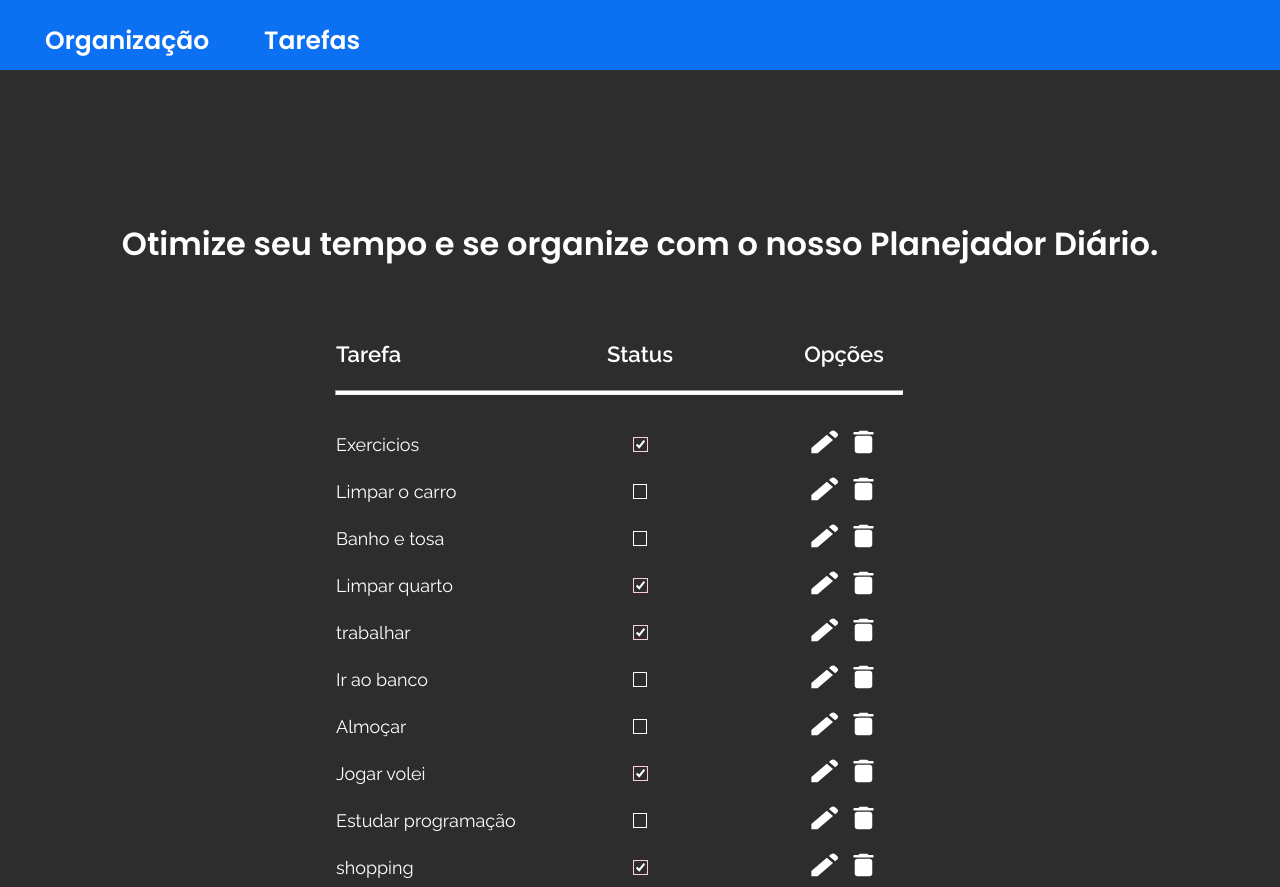
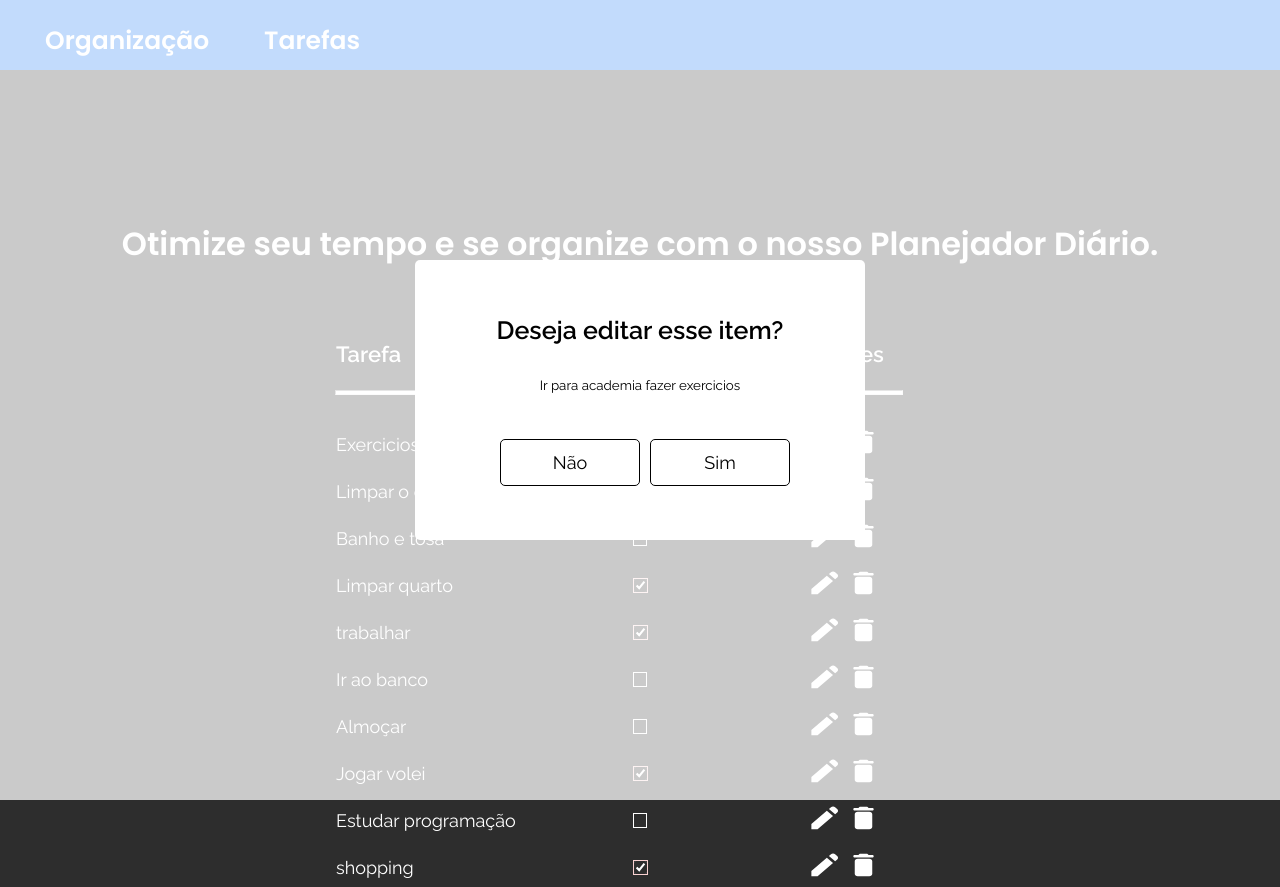
Before and after one commit to eduardojordane/OrganizadorTarefas, a React (Vite) app: page / in a window 1280 px wide. Both pictures are taken after a click on the button 824 px from the left and 443 px from the top of the page. Built offline with nearby package versions, Linux system fonts and the light colour scheme.

Commit message:
versão final

```diff
--- a/src/components/Router/Router.jsx
+++ b/src/components/Router/Router.jsx
@@ -1,39 +1,79 @@
 import React from 'react';
+import Modal from 'react-modal';
 import './Router.scss';
 import {useState} from 'react';
 import Pencil from '../../images/pencil.svg'
 import Trash from '../../images/trash.svg'
 
+
 const Router = () => {
   const db = [
-    { "id": 1, "title": "Exercicios", "description": "Ir para academia fazer exercicios", "completed": true },
-    { "id": 2, "title": "Limpar o carro", "description": "Limpar o carro inteiro, de dentro pra fora", "completed": false },
-    { "id": 3, "title": "Banho e tosa", "description": "Levar o cachorro ao pet shop", "completed": false },
-    { "id": 4, "title": "Limpar quarto", "description": "Limpar toda bagunça que está dentro do quarto", "completed": true },
-    { "id": 5, "title": "trabalhar", "description": "Chegar ao escritorio antes das 20:00", "completed": true },
-    { "id": 6, "title": "Ir ao banco", "description": "Chear ao banco antes das 10:00", "completed": false },
-    { "id": 7, "title": "Almoçar", "description": "Preparar a comida para a janta", "completed": false },
-    { "id": 8, "title": "Jogar volei", "description": "Ir a quadra para jogar volei com os amigos", "completed": true },
-    { "id": 9, "title": "Estudar programação", "description": "Entrar na plataforma dos alunos para estudar", "completed": false },
-    { "id": 10, "title": "shopping", "description": "Fazer algumas compras no shopping", "completed": true }
+    { "id": 0, "title": "Exercicios", "description": "Ir para academia fazer exercicios", "completed": true },
+    { "id": 1, "title": "Limpar o carro", "description": "Limpar o carro inteiro, de dentro pra fora", "completed": false },
+    { "id": 2, "title": "Banho e tosa", "description": "Levar o cachorro ao pet shop", "completed": false },
+    { "id": 3, "title": "Limpar quarto", "description": "Limpar toda bagunça que está dentro do quarto", "completed": true },
+    { "id": 4, "title": "trabalhar", "description": "Chegar ao escritorio antes das 20:00", "completed": true },
+    { "id": 5, "title": "Ir ao banco", "description": "Chear ao banco antes das 10:00", "completed": false },
+    { "id": 6, "title": "Almoçar", "description": "Preparar a comida para a janta", "completed": false },
+    { "id": 7, "title": "Jogar volei", "description": "Ir a quadra para jogar volei com os amigos", "completed": true },
+    { "id": 8, "title": "Estudar programação", "description": "Entrar na plataforma dos alunos para estudar", "completed": false },
+    { "id": 9, "title": "shopping", "description": "Fazer algumas compras no shopping", "completed": true }
   ];
 
 const [array, setArray] = useState(db);
 
+const mudarEstado = (id) => {
+  console.log(array)
+  console.log(array[id].title)
+  console.log(array[id].completed)
+
+  setArray((array) => {
+    return array.map((task) => {
+      if (task.id === id) {
+        return { ...task, completed: !task.completed };
+      }
+      console.log(array[id].title)
+      console.log(array[id].completed)
+      return task;
+    });
+  });
+
+}
+
+const [modalIsOpen, setModalIsOpen] = useState(false);
+const [selectedTask, setSelectedTask] = useState(null);
+const [editedPhrase, setEditedPhrase] = useState('');
+
+
+
+const openModal = (task) => {
+  setSelectedTask(task);
+  setEditedPhrase(task.description);
+  setModalIsOpen(true);
+};
+
+
+
+const closeModal = () => {
+  setModalIsOpen(false);
+};
+
+const updateTask = () => {
+  if (selectedTask) {
+    const updatedArray = array.map((task) => {
+      if (task.id === selectedTask.id) {
+        return { ...task, description: editedPhrase };
+      }
+      return task;
+    });
+    setArray(updatedArray);
+  }
+  closeModal();
+};
+
 const removeItem = (id) => {
-  console.log(array)
-
-  /*const newData = [...array]
-  newData.splice((id-1), 1)
-  setArray(newData)*/
-
   const newData = array.filter((e) => e.id !== id);
   setArray(newData);
-  console.log(newData)
-
-  /*const rootElement = document.getElementById("root");
-  ReactDOM.render(<App />, rootElement);*/
-
 };
 
  return (
@@ -51,12 +91,6 @@ const removeItem = (id) => {
         <tbody>
           {array.map((task) => {
 
-            const [checked, setChecked] = useState(task.completed);
-
-              function mudarEstado(){
-                setChecked (!checked);
-              }
-
             return (
               <tr key={task.id}>
                 <td className="tooltip">{task.title}<span className="tooltiptext">{task.description}</span></td>
@@ -67,20 +101,35 @@ const removeItem = (id) => {
                     title="statusbox"
                     id={task.id}
                     value={task.completed}
-                    checked={checked}
-                    onChange={mudarEstado}
+                    checked={task.completed}
+                    onChange={() => mudarEstado(task.id)}
                   />
                 </td>
                 <td className="StatusOpcoesAlign">
-                  <button><img src={Pencil} /></button>
+                  <button onClick={() => openModal(task)}><img src={Pencil} alt="Editar"/></button>
                   <button onClick={() => removeItem(task.id)}><img src={Trash} alt="Remover"/></button>
                  </td>
-
               </tr>
             );
           })}
         </tbody>
       </table>
+      <Modal
+        isOpen={modalIsOpen}
+        onRequestClose={closeModal}
+        className = "Modal"
+      >
+        <p>Deseja editar esse item?</p>
+        <input
+          type="text"
+          value={editedPhrase}
+          onChange={(e) => setEditedPhrase(e.target.value)}
+        />
+        <div>
+          <button onClick={closeModal}>Não</button>
+          <button onClick={updateTask}>Sim</button>
+        </div>
+      </Modal>
     </div>
   )
 }
--- a/src/components/Router/Router.scss
+++ b/src/components/Router/Router.scss
@@ -94,3 +94,54 @@ button:active{
     background: rgba(255, 255, 255, 0.082);
     border-radius: 10px;
 }
+
+.Modal{
+    position: absolute;
+    left: 50%;
+    top: 50%;
+    transform: translate(-50%, -50%);
+
+    display: flex;
+    flex-direction: column;
+    align-items: center;
+    width: 450px;
+    height: 280px;
+    border-radius: 5px;
+
+    background-color: #fff;
+    font-family: Raleway;
+}
+
+.Modal p{
+    font-size: 25px;
+    font-weight: 600;
+    line-height: 41px;
+    text-align: center;
+    color: black;
+    margin-top: 50px;
+}
+
+.Modal input[type="text"]{
+    width: 250px;
+    border: none;
+    margin-bottom: 45px;
+    text-align: center;
+    font-family: Raleway;
+}
+
+.Modal button{
+    font-family: Raleway;
+    font-size: 18px;
+    line-height: 45px;
+    margin-left: 10px;
+    width: 140px;
+
+    border-radius: 5px;
+    border: 1px solid black;
+}
+
+.Modal button:hover{
+    background-color: #0C70F2;
+    color: white;
+    border: 1px;
+}
```
